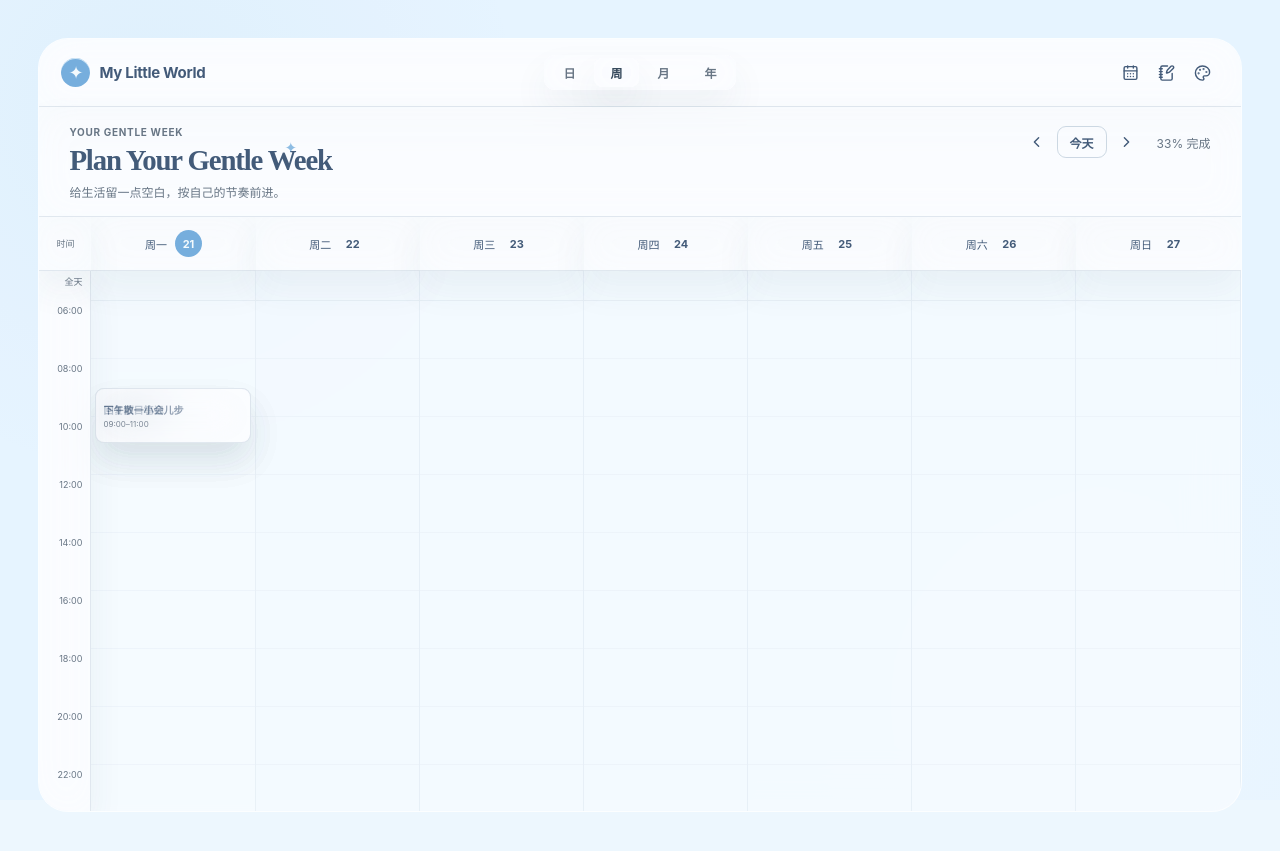
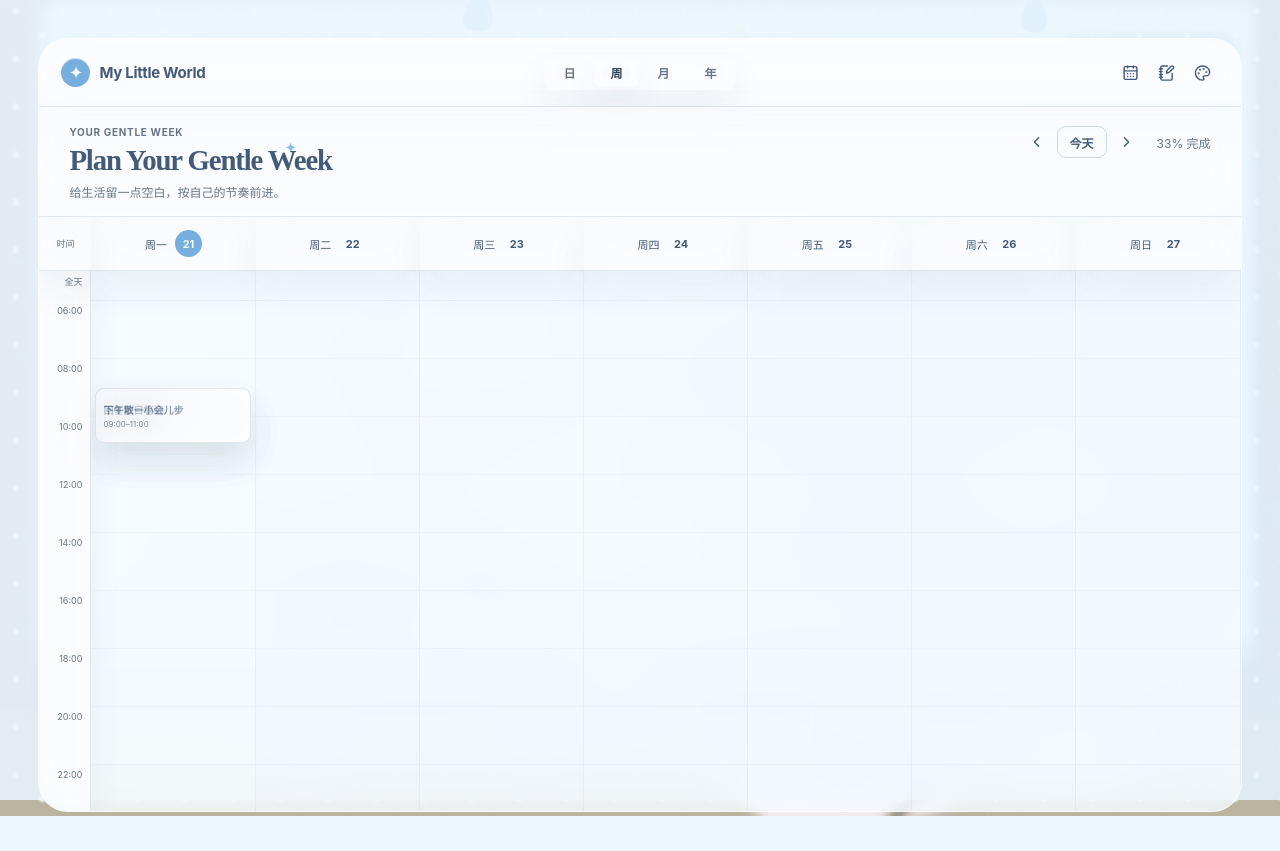
Before and after one commit to bb2uau-cyber/TO-DO-LIST, a React (Vite) app: page / in a window 1280 px wide. Built offline with nearby package versions, Linux system fonts and the light colour scheme.

Commit message:
Set rainy window as the starter background

```diff
--- a/src/App.tsx
+++ b/src/App.tsx
@@ -84,6 +84,8 @@ type Appearance = {
 };
 const today = new Date().toISOString().slice(0, 10);
 const uid = () => crypto.randomUUID();
+const starterBackgroundId = "starter-rainy-window";
+const starterBackgroundUrl = `${import.meta.env.BASE_URL}backgrounds/rainy-window.png`;
 const presets = [
   ["white", "纯净白"],
   ["grey", "雾灰"],
@@ -115,7 +117,8 @@ const presets = [
 const defaultAppearance: Appearance = {
   theme: "blue-daydream",
   uiTheme: "sky",
-  mode: "preset",
+  mode: "image",
+  image: starterBackgroundId,
   brightness: 100,
   imageBlur: 0,
   glass: true,
@@ -374,7 +377,10 @@ function App() {
       ]);
     setDiaryText("");
   };
-  const bgUrl = backgrounds.find((b) => b.id === appearance.image)?.url;
+  const bgUrl =
+    appearance.image === starterBackgroundId
+      ? starterBackgroundUrl
+      : backgrounds.find((b) => b.id === appearance.image)?.url;
   const contentValues = appearance.syncGlass
     ? {
         blur: appearance.blur,
@@ -1877,6 +1883,16 @@ function Background({
           </button>
         ))}
       </div>
+      <p className="setting-label">默认背景</p>
+      <div className="bg-saved">
+        <button
+          className={a.mode === "image" && a.image === starterBackgroundId ? "selected" : ""}
+          onClick={() => setA({ mode: "image", image: starterBackgroundId })}
+        >
+          <img src={starterBackgroundUrl} alt="雨天窗边" />
+          <span>雨天窗边</span>
+        </button>
+      </div>
       <p className="setting-label">我的背景收藏</p>
       <label className="upload">
         <ImagePlus /> 上传图片
```
Also changed, not shown: public/backgrounds/rainy-window.png (added).
